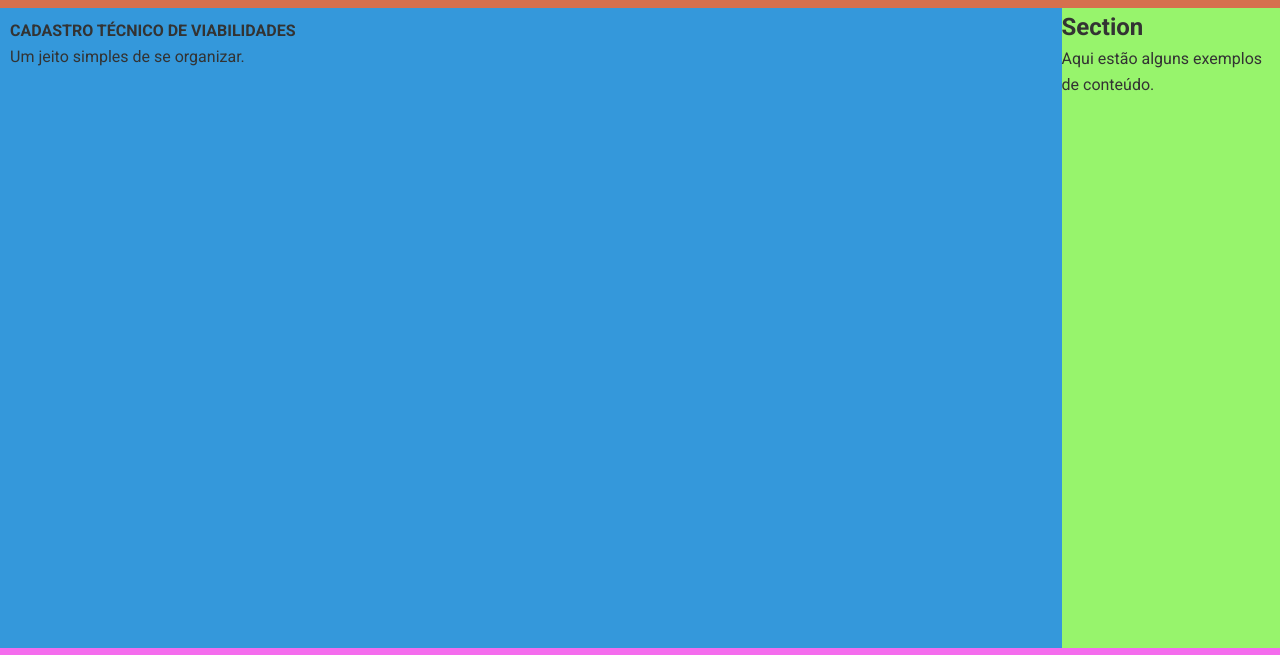
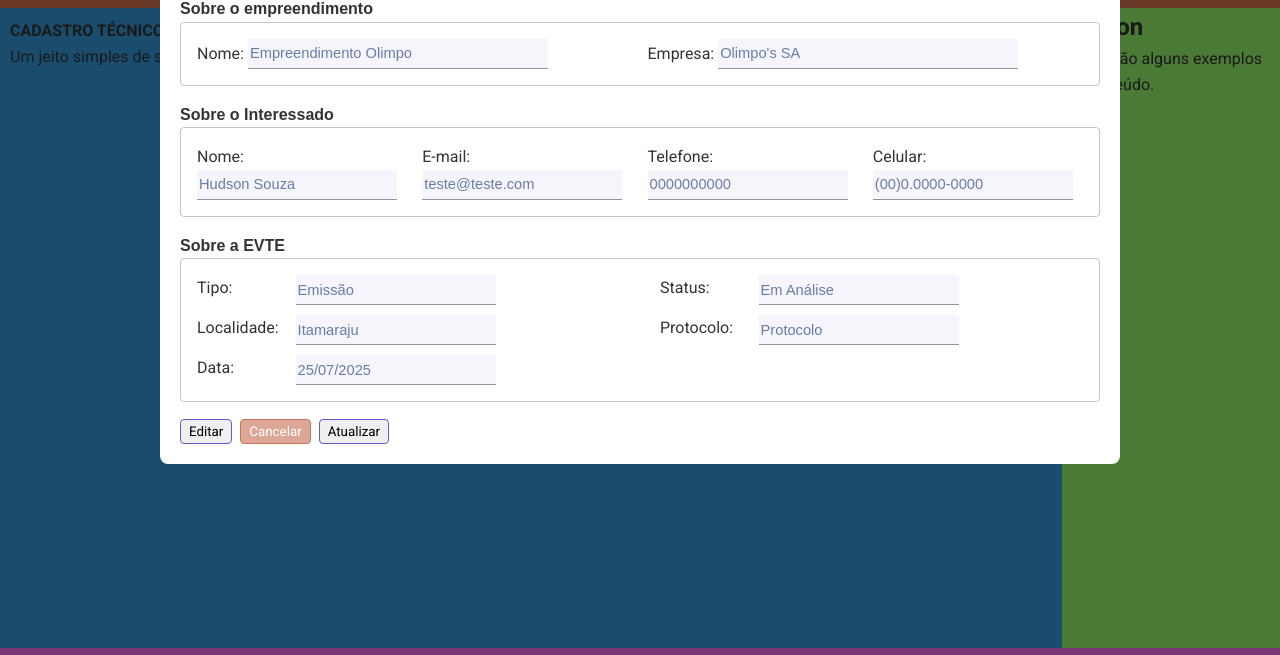
Before and after one commit to hudsonfs7/evtes, a website: page index.html in a window 1280 px wide. Shown: the part 72-727 px from the top of the page. Drawn offline with Linux system fonts and the light colour scheme.

Commit message:
Função que permite a edição da editView pronta, falta implementar as regras do BD

```diff
--- a/modals/viewEvte.html
+++ b/modals/viewEvte.html
@@ -44,7 +44,7 @@
 
     <div class="contatoView">
       <div class="nomeInteressadoView">
-        <label class="inforView">Nome</label>
+        <label class="inforView">Nome: </label>
         <input
           type="text"
           class="view"
@@ -56,7 +56,7 @@
       </div>
 
       <div class="enderecoEmailView">
-        <label class="inforView">E-mail</label>
+        <label class="inforView">E-mail: </label>
         <input
           type="email"
           class="view"
@@ -68,7 +68,7 @@
       </div>
 
       <div class="numeroTelefoneView">
-        <label class="inforView">Telefone</label>
+        <label class="inforView">Telefone: </label>
         <input
           type="number"
           class="view"
@@ -80,7 +80,7 @@
       </div>
 
       <div class="numeroCelularView">
-        <label class="inforView">Celular</label>
+        <label class="inforView">Celular: </label>
         <input
           type="text"
           class="view"
@@ -94,7 +94,7 @@
 
     <label class="titleView">Sobre a EVTE</label>
     <div class="dadosEvteView">
-      <label class="inforView">Tipo</label>
+      <label class="inforView">Tipo: </label>
       <input
         type="text"
         class="view"
@@ -104,7 +104,7 @@
         readonly
       />
 
-      <label class="inforView">Status</label>
+      <label class="inforView">Status: </label>
       <input
         type="text"
         class="view"
@@ -114,7 +114,7 @@
         readonly
       />
 
-      <label class="inforView">Localidade</label>
+      <label class="inforView">Localidade: </label>
       <input
         type="text"
         class="view"
@@ -124,7 +124,7 @@
         readonly
       />
 
-      <label class="inforView">Protocolo</label>
+      <label class="inforView">Protocolo: </label>
       <input
         type="text"
         class="view"
@@ -134,7 +134,7 @@
         readonly
       />
 
-      <label class="inforView">Data</label>
+      <label class="inforView">Data: </label>
       <input
         type="text"
         class="view"
@@ -145,14 +145,14 @@
       />
     </div>
     <div class="buttonsUpdateView">
-      <button class="buttonsUpdateView" type="submit">Editar</button>
+      <button class="commonButton" type="button" id="editView">Editar</button>
 
-      <button class="buttonsUpdateView" type="button" id="updateView">
-        Atualizar
+      <button class="commonButton" type="button" id="cancelView">
+        Cancelar
       </button>
 
-      <button class="buttonsUpdateView" type="button" id="cancelView">
-        Cancelar
+      <button class="commonButton ocultar" id="updateView" type="submit">
+        Atualizar
       </button>
     </div>
   </form>
--- a/styles/cadastro.css
+++ b/styles/cadastro.css
@@ -74,9 +74,6 @@
 
 .funcoes,
 #verDados {
-  height: 30px;
-  border-radius: 4px;
-  border: 1px solid var(--cor-header);
 }
 
 .ocultar {
--- a/styles/viewEvte.css
+++ b/styles/viewEvte.css
@@ -1,5 +1,5 @@
 .modalView {
-  display: none;
+  display: block;
   position: fixed;
   z-index: 10;
   left: 0;
@@ -111,7 +111,7 @@
   margin-bottom: 8px;
 }
 
-button.buttonsUpdateView {
+button.commonButton {
   padding: 4px 8px 4px 8px;
   background-color: none;
   border: 1px solid #625dc9;
@@ -132,7 +132,7 @@
   background-color: #c9745d;
 }
 
-button.buttonsUpdateView:hover {
+button.commonButton:hover {
   background-color: #625dc967;
   border: 1px solid #625dc9;
 }
```
Also changed, not shown: bd/app.js (+44 -5 lines), pages/cadastro.html (+4 -2 lines).
